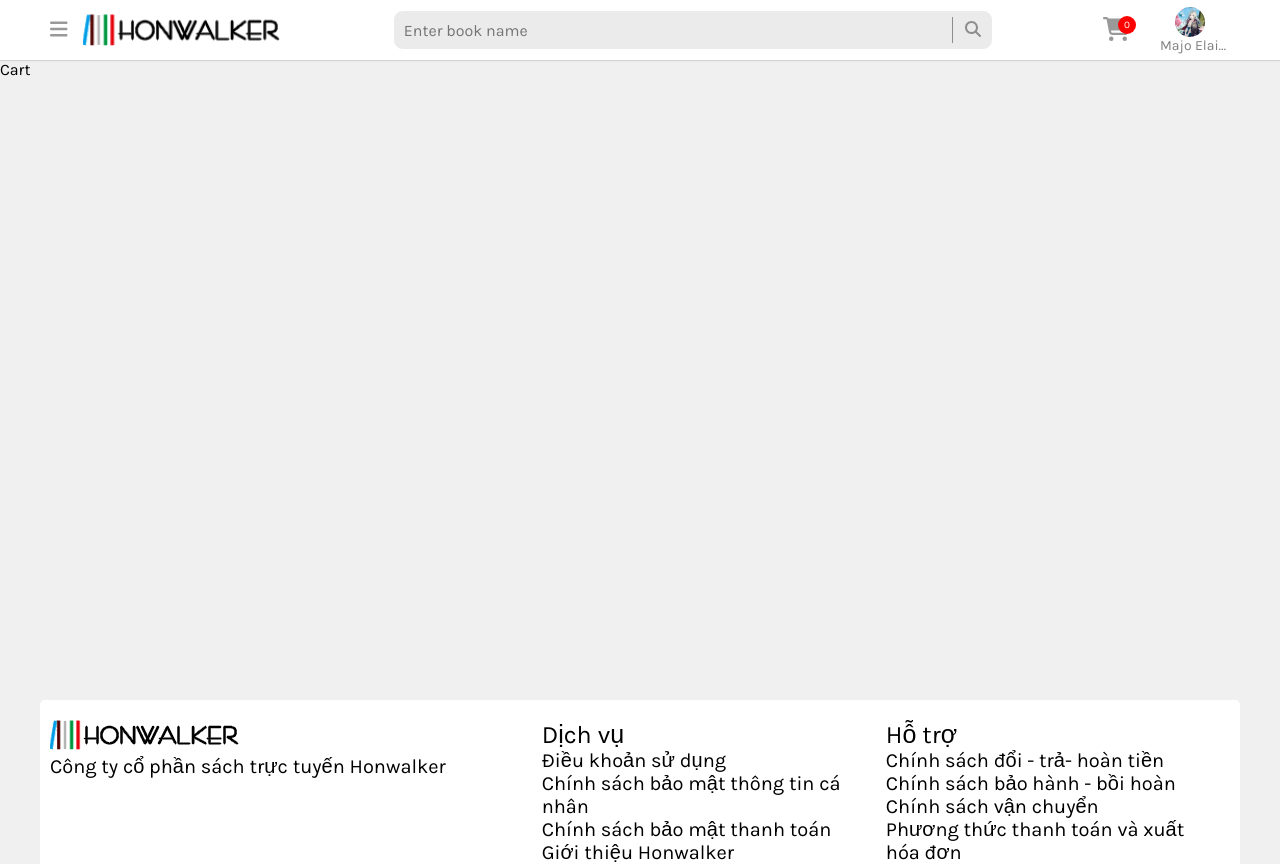
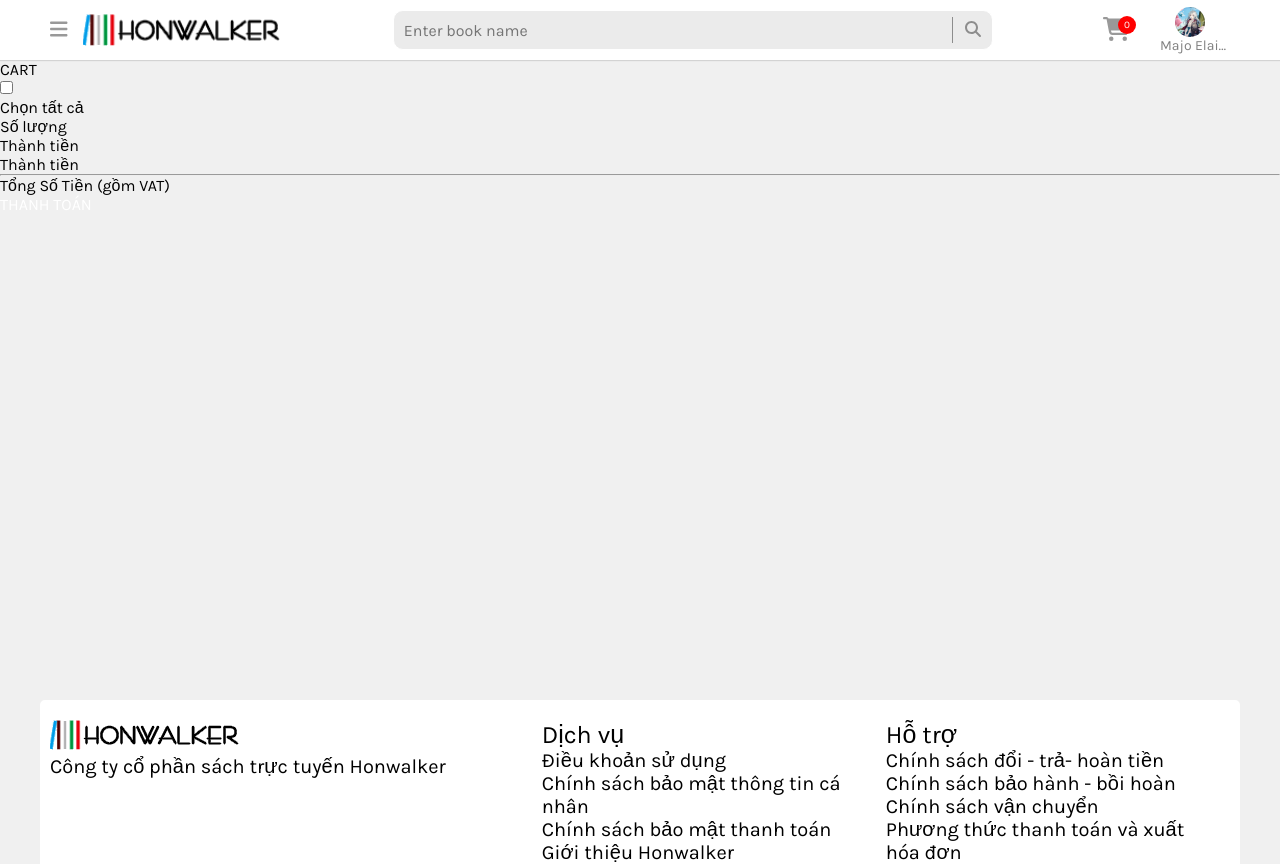
Before and after one commit to thanhdatkiyotaka/honwalker, a React (Create React App) app: page /cart in a window 1280 px wide. Shown: the top 864 px of the page. Built offline with nearby package versions, Linux system fonts and the light colour scheme.

Commit message:
Update index.js

```diff
--- a/src/pages/publicPages/Cart/index.js
+++ b/src/pages/publicPages/Cart/index.js
@@ -2,11 +2,51 @@
 
 import className from 'classnames/bind';
 import style from './Cart.module.scss';
+import { Link } from 'react-router-dom';
 var cx = className.bind(style)
+
 
 function Cart() {
     return (
-        <div className={cx('wrapper')}>Cart</div>
+        <div className={cx('wrapper')}>
+            <div className={cx('inner')}>
+                <div className={cx('cart')}>
+                    <div className={cx('carttxt')}>
+                        CART
+                    </div>
+                    <span className={cx('cartselect')}>
+                        <input type="checkbox" className={cx('actioncheck')} value="1" />
+                        <div className={cx('anothertxt')}>
+                            Chọn tất cả
+                        </div>
+                        <div className={cx('anothertxt1')}>
+                            Số lượng
+                        </div>
+                        <div className={cx('anothertxt2')}>
+                            Thành tiền
+                        </div>
+                    </span>
+                    <span className={cx('cartproduct')}>
+
+                    </span>
+                </div>
+                <div className={cx('payment')}>
+                    <div className={cx('anothertxt3')}>
+                        Thành tiền
+                    </div>
+                    <hr />
+                    <div className={cx('anothertxt4')}>
+                        Tổng Số Tiền (gồm VAT)
+                    </div>
+                    <Link to='/payment' className={cx('btPay')} >
+                        <button type="button">
+                            THANH TOÁN
+                        </button>
+                    </Link>
+
+                </div>
+            </div>
+        </div >
     );
 }
 
```
